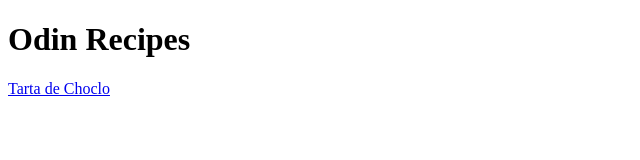
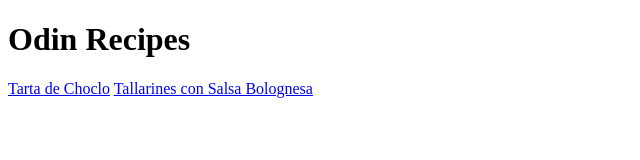
Before and after one commit to Leonidas314/odin-recipes, a plain HTML site: page index.html in a window 1280 px wide. Shown: the whole page, without its empty margins (0-640 px from the left). Drawn offline with Linux system fonts and the light colour scheme.

Commit message:
Agregando link a Pasta-con-salsa

```diff
--- a/index.html
+++ b/index.html
@@ -7,5 +7,6 @@
 <body>
     <h1>Odin Recipes</h1>
 <a href="./recipes/Tartadechoclo.html">Tarta de Choclo</a>
+<a href="./recipes/Pasta-con-Salsa.html">Tallarines con Salsa Bolognesa</a>
 </body>
 </html>
```
